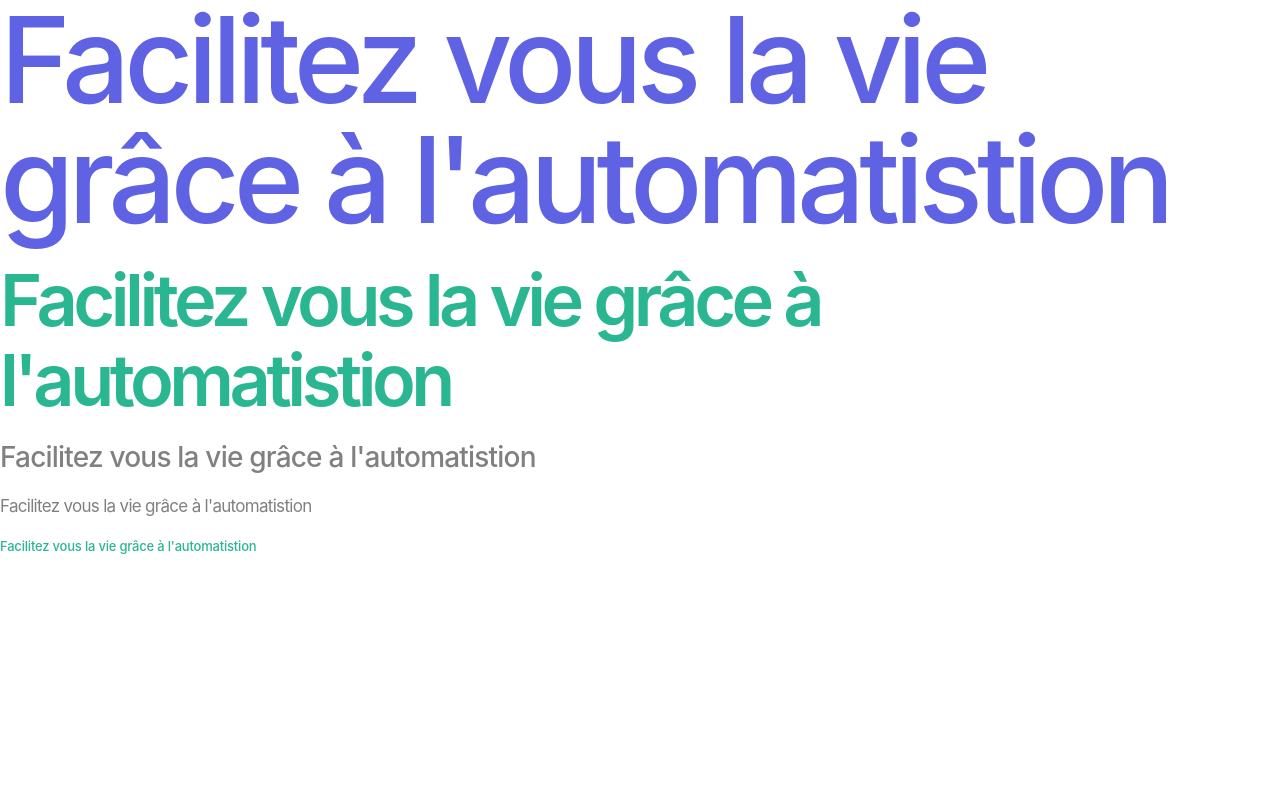
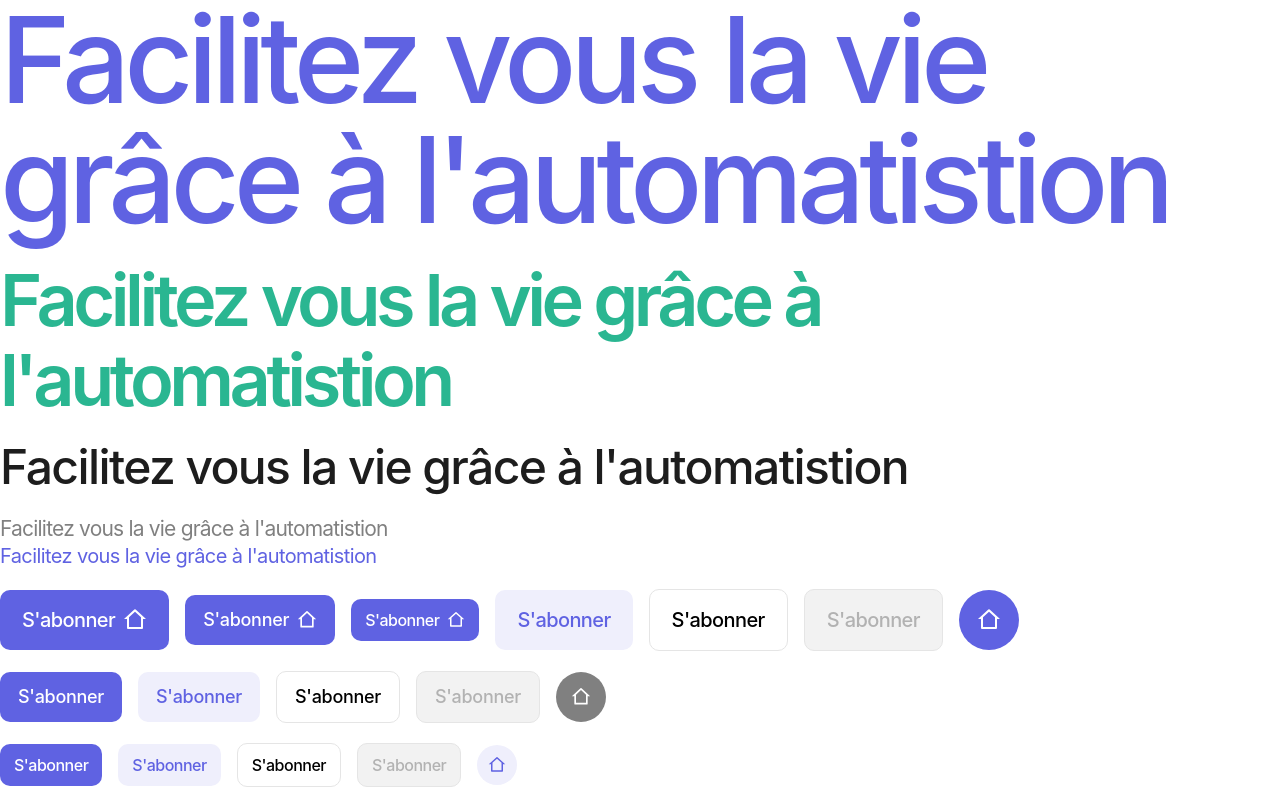
Before and after one commit to samatarmoussa111/Codeurs-Monkeys, a Next.js app in the folder frontend/: page / in a window 1280 px wide. Built offline with nearby package versions, Linux system fonts and the light colour scheme.

Commit message:
L'ajout du design system du boutton

```diff
--- a/frontend/package.json
+++ b/frontend/package.json
@@ -19,6 +19,7 @@
     "next": "13.3.0",
     "react": "18.2.0",
     "react-dom": "18.2.0",
+    "react-icons": "^4.8.0",
     "typescript": "5.0.4"
   },
   "devDependencies": {
--- a/frontend/src/pages/index.tsx
+++ b/frontend/src/pages/index.tsx
@@ -1,5 +1,7 @@
 import Seo from "@/ui/components/Seo";
+import Button from "@/ui/design-system/button/Button";
 import Typography from "@/ui/design-system/typography/Typography";
+import { RiHome2Line } from "react-icons/ri";
 
 export default function Home() {
   return (
@@ -15,20 +17,76 @@ export default function Home() {
         <Typography variant="h1" component="h1" theme="secondary">
           Facilitez vous la vie grâce à l'automatistion
         </Typography>
-        <Typography variant="h5" component="h1" theme="gray">
+        <Typography variant="h3" component="h3" theme="black">
           Facilitez vous la vie grâce à l'automatistion
         </Typography>
-        <Typography variant="body-base" component="h1" theme="gray">
+        <Typography variant="body-lg" component="p" theme="gray">
           Facilitez vous la vie grâce à l'automatistion
         </Typography>
-        <Typography
-          variant="caption4"
-          weight="medium"
-          component="h1"
-          theme="secondary"
-        >
+        <Typography variant="caption1" component="span" theme="primary">
           Facilitez vous la vie grâce à l'automatistion
         </Typography>
+        <div className="flex items-center gap-4">
+          <Button size="large" variant="primary" icon={{ icon: RiHome2Line }}>
+            S'abonner
+          </Button>
+          <Button size="medium" variant="primary" icon={{ icon: RiHome2Line }}>
+            S'abonner
+          </Button>
+          <Button size="small" variant="primary" icon={{ icon: RiHome2Line }}>
+            S'abonner
+          </Button>
+          <Button size="large" variant="secondary">
+            S'abonner
+          </Button>
+          <Button size="large" variant="outline">
+            S'abonner
+          </Button>
+          <Button size="large" variant="disabled" disabled>
+            S'abonner
+          </Button>
+          <Button size="large" variant="icon" icon={{ icon: RiHome2Line }} />
+        </div>
+        <div className="flex items-center gap-4">
+          <Button size="medium" variant="primary">
+            S'abonner
+          </Button>
+          <Button size="medium" variant="secondary">
+            S'abonner
+          </Button>
+          <Button size="medium" variant="outline">
+            S'abonner
+          </Button>
+          <Button size="medium" variant="disabled" disabled>
+            S'abonner
+          </Button>
+          <Button
+            size="medium"
+            iconTheme="gray"
+            variant="icon"
+            icon={{ icon: RiHome2Line }}
+          />
+        </div>
+        <div className="flex items-center gap-4">
+          <Button size="small" variant="primary">
+            S'abonner
+          </Button>
+          <Button size="small" variant="secondary">
+            S'abonner
+          </Button>
+          <Button size="small" variant="outline">
+            S'abonner
+          </Button>
+          <Button size="small" variant="disabled" disabled>
+            S'abonner
+          </Button>
+          <Button
+            size="small"
+            iconTheme="secondary"
+            variant="icon"
+            icon={{ icon: RiHome2Line }}
+          />
+        </div>
       </div>
     </>
   );
--- /dev/null
+++ b/frontend/src/types/iconProps.tsx
@@ -0,0 +1,3 @@
+export interface iconProps {
+  icon: React.ElementType;
+}
--- /dev/null
+++ b/frontend/src/ui/design-system/button/Button.tsx
@@ -0,0 +1,116 @@
+import { iconProps } from "@/types/iconProps";
+import clsx from "clsx";
+
+interface Props {
+  size?: "small" | "medium" | "large";
+  variant?: "primary" | "secondary" | "outline" | "disabled" | "icon";
+  icon?: iconProps;
+  iconTheme?: "primary" | "secondary" | "gray";
+  iconPosition?: "left" | "right";
+  disabled?: boolean;
+  isLoading?: boolean;
+  children?: React.ReactNode;
+}
+
+const Button = ({
+  size = "medium",
+  variant = "primary",
+  icon,
+  iconTheme = "primary",
+  iconPosition = "right",
+  disabled,
+  isLoading,
+  children,
+}: Props) => {
+  let variantStyles: string = "";
+  let sizeStyles: string = "";
+  let iconSize: number = 0;
+
+  switch (variant) {
+    case "primary": // Default
+      variantStyles = "bg-primary hover:bg-primary-400 text-white rounded";
+      break;
+    case "secondary":
+      variantStyles =
+        "bg-primary-200 hover:bg-primary-300/50 text-primary rounded";
+      break;
+    case "outline":
+      variantStyles =
+        "bg-white hover:bg-gray-400/50 border border-gray-500 text-gray-900 rounded";
+      break;
+    case "disabled":
+      variantStyles =
+        "bg-gray-400 border border-gray-500 text-gray-600 rounded cursor-not-allowed";
+      break;
+    case "icon":
+      if (iconTheme === "primary") {
+        // Default
+        variantStyles =
+          "bg-primary hover:bg-primary-400 text-white rounded-full";
+      }
+      if (iconTheme === "secondary") {
+        variantStyles =
+          "bg-primary-200 hover:bg-primary-300/50 text-primary rounded-full";
+      }
+      if (iconTheme === "gray") {
+        variantStyles = "bg-gray-700 hover:bg-gray-600 text-white rounded-full";
+      }
+      break;
+  }
+
+  switch (size) {
+    case "small":
+      sizeStyles = `text-caption3 font-medium ${
+        variant === "icon"
+          ? "flex items-center justify-center  w-[40px] h-[40px] "
+          : "px-[14px] py-[12px]"
+      }`;
+      iconSize = 18;
+      break;
+    case "medium": // Default
+      sizeStyles = `text-caption2 font-medium ${
+        variant === "icon"
+          ? "flex items-center justify-center w-[50px] h-[50px]"
+          : "px-[18px] py-[15px]"
+      }`;
+      iconSize = 20;
+      break;
+    case "large":
+      sizeStyles = `text-caption1 font-medium ${
+        variant === "icon"
+          ? "flex items-center justify-center w-[60px] h-[60px]"
+          : "px-[22px] py-[18px]"
+      }`;
+      iconSize = 24;
+      break;
+  }
+
+  const handleClick = () => {
+    console.log("salut");
+  };
+  return (
+    <>
+      <button
+        type="button"
+        className={clsx(variantStyles, sizeStyles, iconSize)}
+        onClick={handleClick}
+        disabled={disabled}
+      >
+        {icon && variant === "icon" ? (
+          <>
+            {" "}
+            <icon.icon size={iconSize} />{" "}
+          </>
+        ) : (
+          <div className={clsx(icon && "flex items-center gap-2")}>
+            {icon && iconPosition === "left" && <icon.icon size={iconSize} />}
+            {children}
+            {icon && iconPosition === "right" && <icon.icon size={iconSize} />}
+          </div>
+        )}
+      </button>
+    </>
+  );
+};
+
+export default Button;
--- a/frontend/tailwind.config.js
+++ b/frontend/tailwind.config.js
@@ -149,6 +149,10 @@ module.exports = {
         },
       ],
     },
+    borderRadius: {
+      DEFAULT: "10px",
+      full: "9999px",
+    },
     extend: {
       backgroundImage: {
         "gradient-radial": "radial-gradient(var(--tw-gradient-stops))",
```
Also changed, not shown: 1 other file (tests, documents, lock files or other folders).
